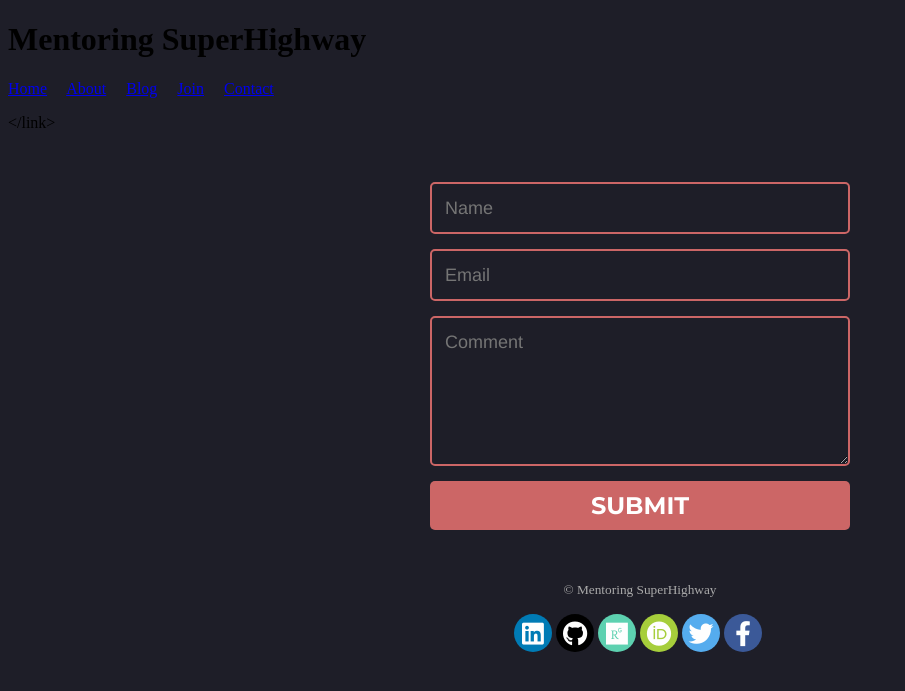
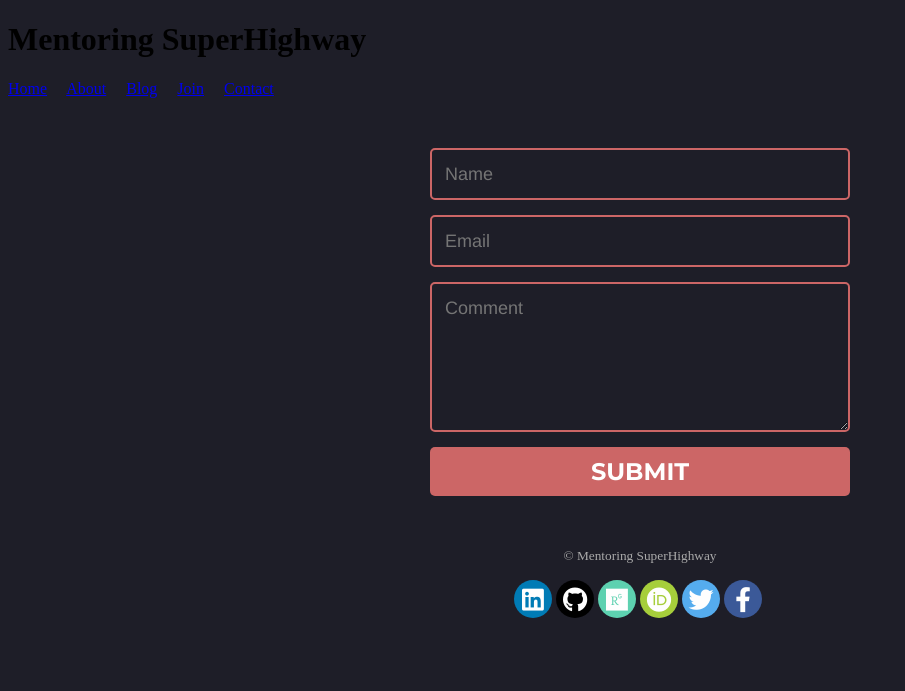
Before and after one commit to Mentoring-SuperHighway/test, a Jekyll site: the page built from contact.md, in a window 1280 px wide. Shown: the top 691 px of the page, without its empty margins (0-905 px from the left). Built offline with Jekyll 4.4.1, drawn with Linux system fonts in a browser that asks for light colours; nearby versions of some CDN libraries; our own code applies the rules of GitHub Pages for plain Markdown files.

Commit message:
Update contact.md

```diff
--- a/contact.md
+++ b/contact.md
@@ -3,7 +3,7 @@ permalink: /contact/
 title: Contact
 ---
 
-<link href="style.css" rel="stylesheet"></link>
+<link href="style.css" rel="stylesheet">
 <form>
   <input name="name" type="text" class="feedback-input" placeholder="Name" required/>
   <input name="email" type="text" class="feedback-input" placeholder="Email" requires/>
```
